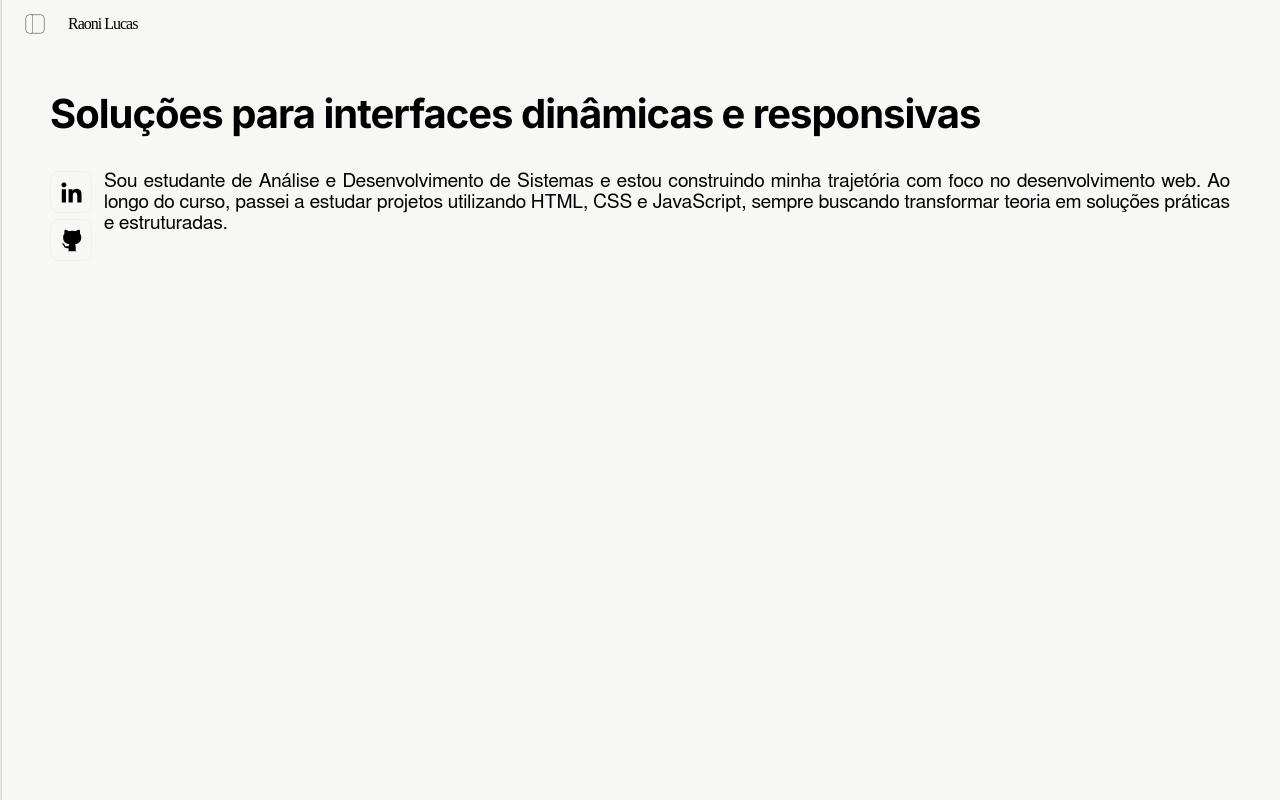
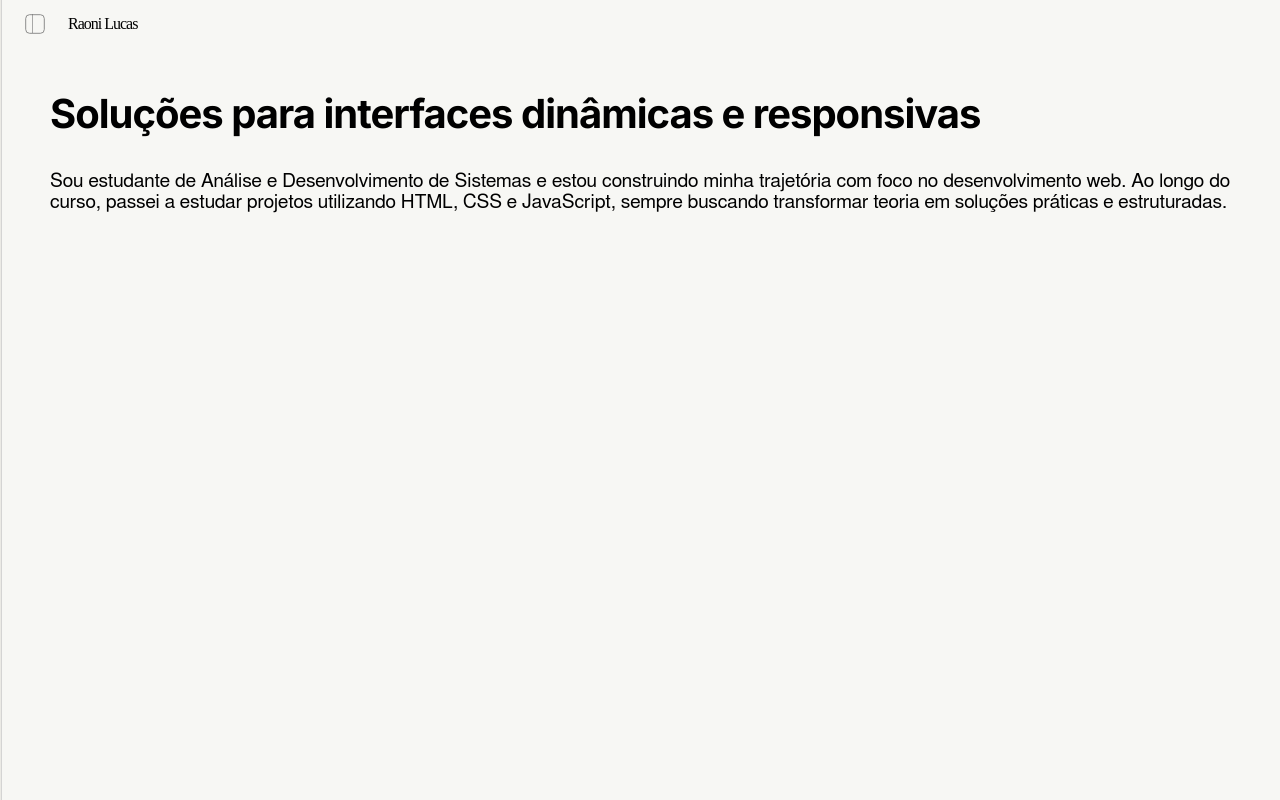
Before and after one commit to RaoniLucas/developer-hub, a React (Vite) app: page / in a window 1280 px wide. Built offline with nearby package versions, Linux system fonts and the light colour scheme; a web font is replaced by a local one.

Commit message:
Ajustando Layout de Menu

```diff
--- a/src/components/Menu/Menu.tsx
+++ b/src/components/Menu/Menu.tsx
@@ -3,6 +3,9 @@ import { useMenu } from "../../hooks/useMenu";
 import { Modal } from "../Modal/Modal";
 import { ContactModal } from "../Modal/ContactModal/ContactModal";
 import "./menu.css";
+
+import LinkedinSVG from "../../../public/assets/icons/LinkedinSVG";
+import GithubSVG from "../../../public/assets/icons/GithubSVG";
 
 interface MenuProps {
   isOpen: boolean;
@@ -117,9 +120,35 @@ export function Menu({ isOpen, onToggle }: MenuProps) {
         </nav>
 
         <footer className="footer-menu">
-          <a className="about-button" href="#">
+          {/*<a className="about-button" href="#">
             ...
-          </a>
+          </a>*/}
+          <div className="about__details">
+            <ul className="about__list">
+              <li
+                className="about__item"
+                onClick={() =>
+                  window.open("https://linkedin.com/in/raoni-lucas", "_blank")
+                }
+              >
+                {/* LinkedIn SVG */}
+                <LinkedinSVG />
+              </li>
+
+              <li
+                className="about__item"
+                onClick={() =>
+                  window.open("https://github.com/RaoniLucas", "_blank")
+                }
+              >
+                {/* GitHub SVG */}
+                <GithubSVG />
+              </li>
+
+              {/*<li className="about__item"></li>
+              <li className="about__item"></li>*/}
+            </ul>
+          </div>
         </footer>
       </div>
 
--- a/src/components/Sections/HeroSection.tsx
+++ b/src/components/Sections/HeroSection.tsx
@@ -1,6 +1,3 @@
-import LinkedinSVG from "../../../public/assets/icons/LinkedinSVG";
-import GithubSVG from "../../../public/assets/icons/GithubSVG";
-
 export function HeroSection() {
   return (
     <section className="interfaces">
@@ -14,35 +11,6 @@ export function HeroSection() {
             <div className="about__intro">
               <div className="about-float">
                 <div className="about">
-                  <div className="about__details">
-                    <ul className="about__list">
-                      <li
-                        className="about__item"
-                        onClick={() =>
-                          window.open(
-                            "https://linkedin.com/in/raoni-lucas",
-                            "_blank",
-                          )
-                        }
-                      >
-                        {/* LinkedIn SVG */}
-                        <LinkedinSVG />
-                      </li>
-
-                      <li
-                        className="about__item"
-                        onClick={() =>
-                          window.open("https://github.com/RaoniLucas", "_blank")
-                        }
-                      >
-                        {/* GitHub SVG */}
-                        <GithubSVG />
-                      </li>
-
-                      {/*<li className="about__item"></li>
-                      <li className="about__item"></li>*/}
-                    </ul>
-                  </div>
                   <p className="about__text-wrap">
                     Sou estudante de Análise e Desenvolvimento de Sistemas e
                     estou construindo minha trajetória com foco no
--- a/src/styles.css
+++ b/src/styles.css
@@ -279,15 +279,16 @@ main {
     margin: 0;
     padding: 0;
     display: flex;
-    flex-direction: column;
+    /*flex-direction: column;*/
+    flex-direction: row;
     gap: 6px;
 }
 
-@media screen and (max-width: 400px) {
+/*@media screen and (max-width: 400px) {
     .about__list {
         flex-direction: row;
     }
-}
+}*/
 
 .about__item {
     max-width: 40px;
```
